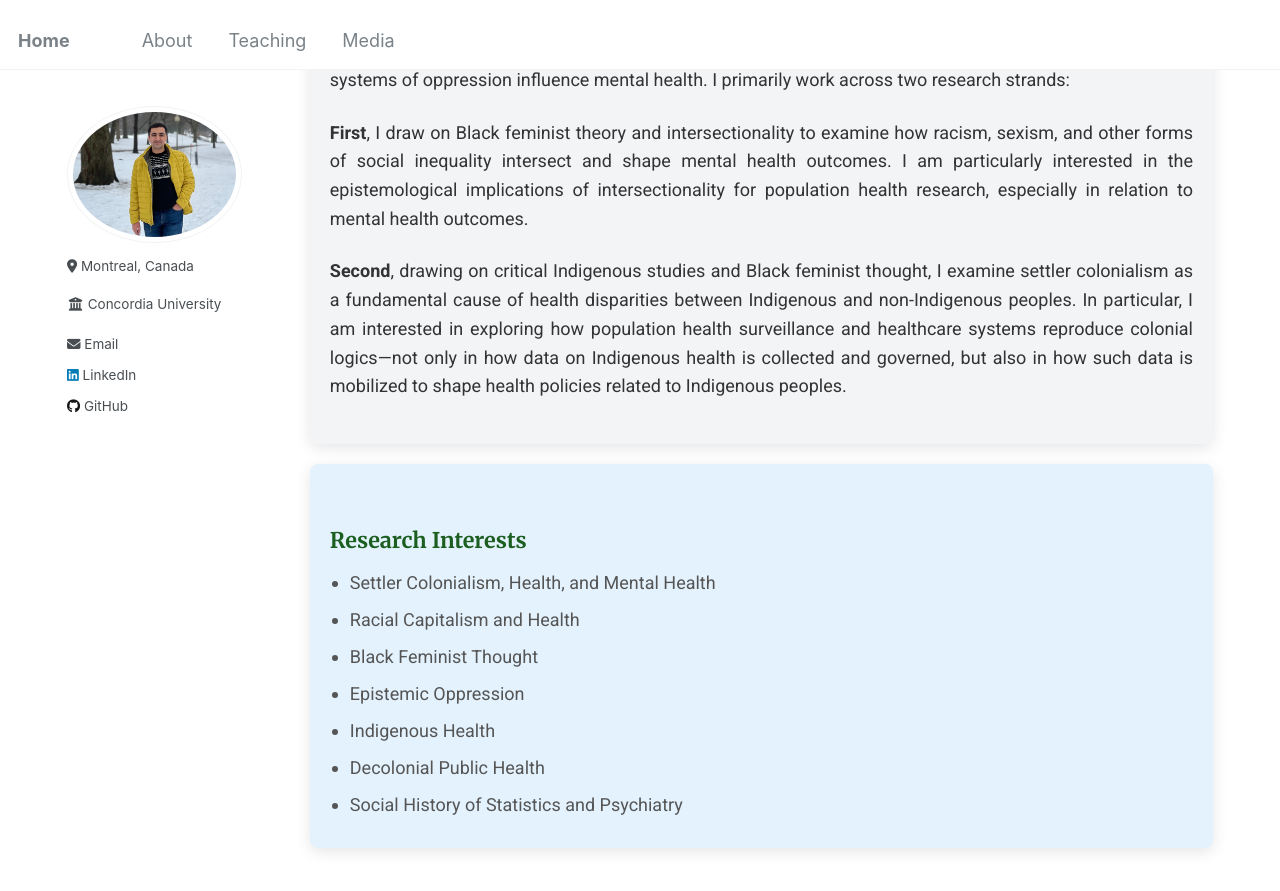
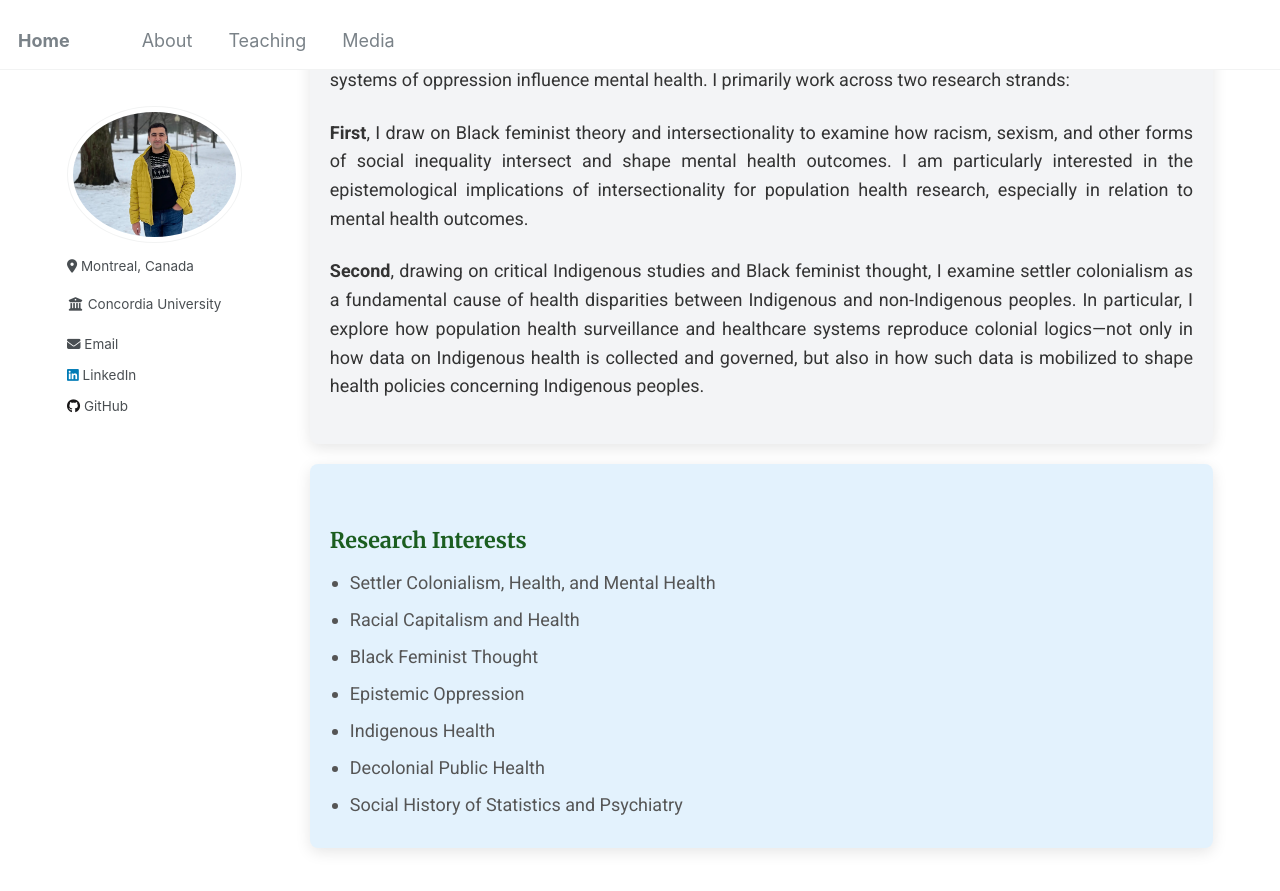
Before and after one commit to Mohsnmonji/mohsnmonji.github.io, a Jekyll site: the page built from about-me.md, in a window 1280 px wide and 900 px high, scrolled down 505 px. Shown: the top 891 px of the window. Built offline with Jekyll 4.4.1, drawn with Linux system fonts in a browser that asks for light colours.

Commit message:
Update about-me.md

```diff
--- a/about-me.md
+++ b/about-me.md
@@ -112,8 +112,9 @@ author_profile: true
   </p>
 
 <p>
-  <strong>Second</strong>, drawing on critical Indigenous studies and Black feminist thought, I examine settler colonialism as a fundamental cause of health disparities between Indigenous and non-Indigenous peoples. In particular, I am interested in exploring how population health surveillance and healthcare systems reproduce colonial logics—not only in how data on Indigenous health is collected and governed, but also in how such data is mobilized to shape health policies related to Indigenous peoples.
+  <strong>Second</strong>, drawing on critical Indigenous studies and Black feminist thought, I examine settler colonialism as a fundamental cause of health disparities between Indigenous and non-Indigenous peoples. In particular, I explore how population health surveillance and healthcare systems reproduce colonial logics—not only in how data on Indigenous health is collected and governed, but also in how such data is mobilized to shape health policies concerning Indigenous peoples.
 </p>
+
 
 
 </div>
```
